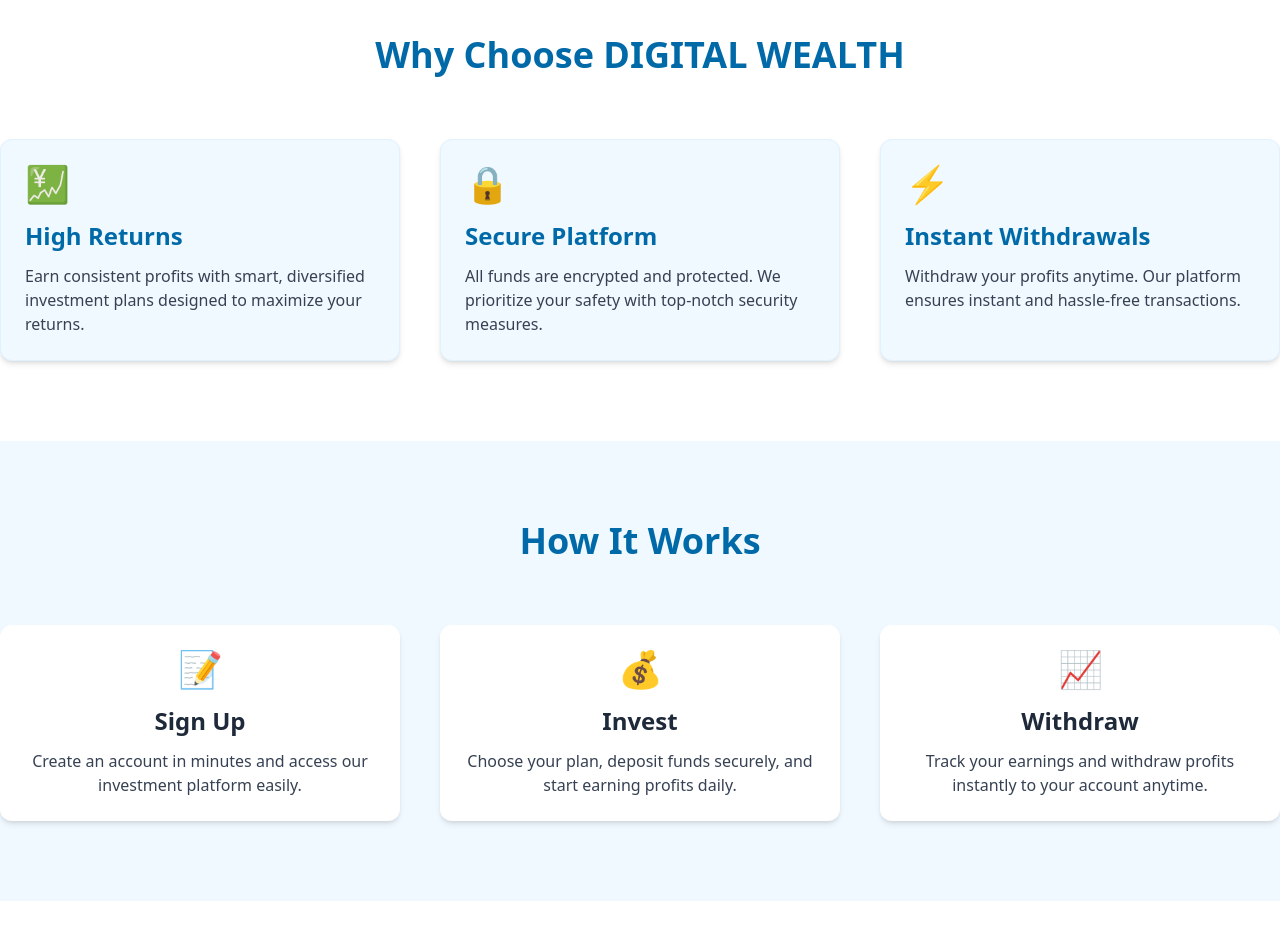
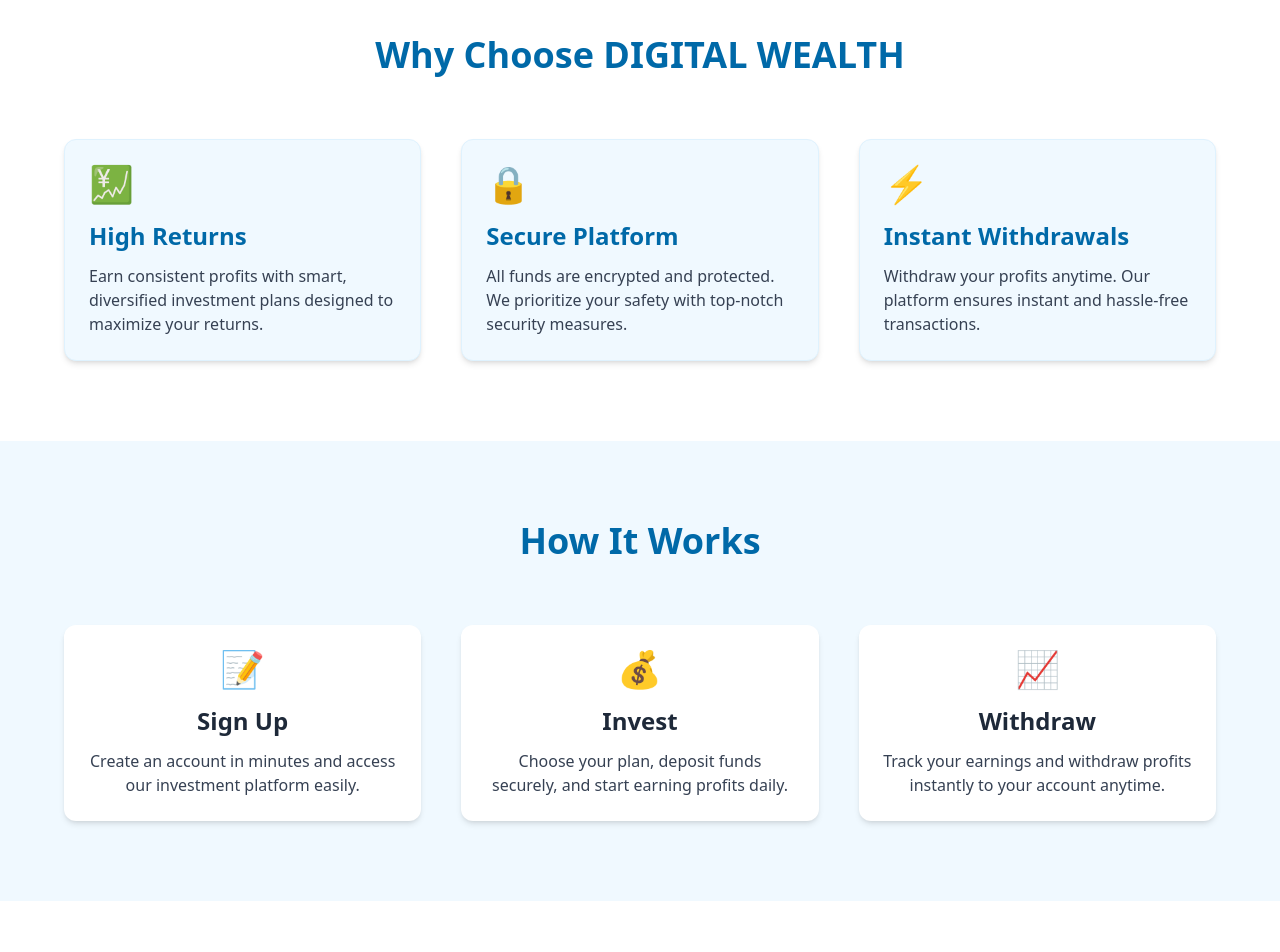
Before and after one commit to digitalwealth38-lab/DigitalWealth, a React (Vite) app in the folder frontend/: page / in a window 1280 px wide. Shown: the part 860-1812 px from the top of the page. Built offline with nearby package versions, Linux system fonts and the light colour scheme; no server answers.

Commit message:
update code

```diff
--- a/frontend/src/pages/Home.jsx
+++ b/frontend/src/pages/Home.jsx
@@ -180,7 +180,7 @@ const Section = ({ children, startVisible = false }) => {
       <section id="about" className="py-20 bg-white">
         <Section>
           <h2 className="text-4xl font-bold text-center text-sky-700 mb-16">Why Choose DIGITAL WEALTH</h2>
-          <div className="grid grid-cols-1 md:grid-cols-3 gap-10">
+          <div className="grid grid-cols-1 md:grid-cols-3 gap-10 px-6 md:px-16">
             {[
               { icon: '💹', title: 'High Returns', desc: 'Earn consistent profits with smart, diversified investment plans designed to maximize your returns.' },
               { icon: '🔒', title: 'Secure Platform', desc: 'All funds are encrypted and protected. We prioritize your safety with top-notch security measures.' },
@@ -200,7 +200,7 @@ const Section = ({ children, startVisible = false }) => {
       <section id="how-it-works" className="py-20 bg-sky-50">
         <Section>
           <h2 className="text-4xl font-bold text-center text-sky-700 mb-16">How It Works</h2>
-          <div className="grid grid-cols-1 md:grid-cols-3 gap-10 text-center">
+          <div className="grid grid-cols-1 md:grid-cols-3 gap-10 text-center px-6 md:px-16">
             {[
               { icon: '📝', title: 'Sign Up', desc: 'Create an account in minutes and access our investment platform easily.' },
               { icon: '💰', title: 'Invest', desc: 'Choose your plan, deposit funds securely, and start earning profits daily.' },
```
